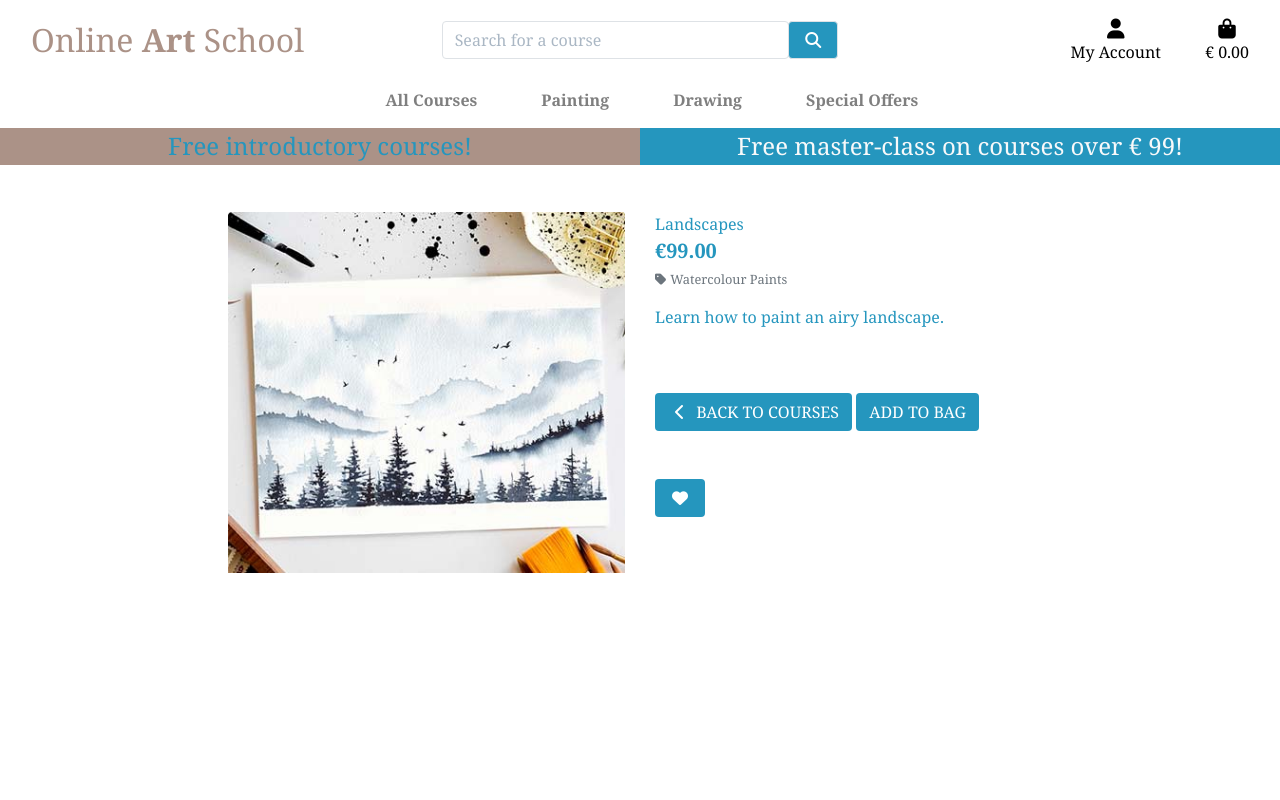
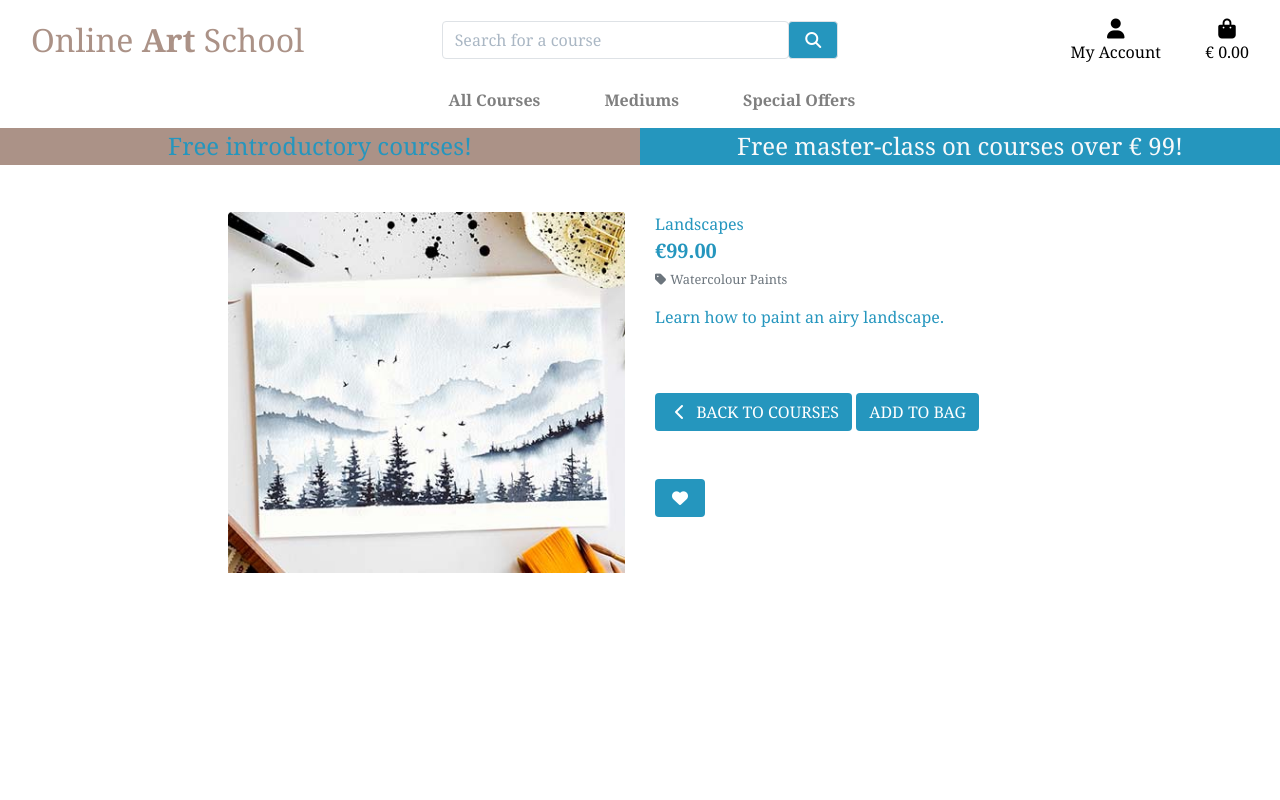
Before and after one commit to Natalitta/project_5, a Django app: page /courses/1/ in a window 1280 px wide. Run offline with Django 3.2, Linux system fonts and the light colour scheme; data comes from the database, SQL or seed files in the repository; some libraries are stand-ins or nearby versions.

Commit message:
Update base template and course detail page

```diff
--- a/courses/templates/courses/course_detail.html
+++ b/courses/templates/courses/course_detail.html
@@ -39,8 +39,8 @@
                     {% endif %}
                     {% if request.user.is_superuser %}
                         <small class="ml-3">
-                            <a href="#">Edit</a> |
-                            <a class="text-danger" href="#">Delete</a>
+                            <a href="{% url 'edit_course' course.id %}">Edit</a> |
+                            <a class="text-danger" href="{% url 'delete_course' course.id %}">Delete</a>
                         </small>
                     {% endif %}
                     <p class="mt-3">{{ course.description }}</p>
--- a/profiles/views.py
+++ b/profiles/views.py
@@ -20,8 +20,10 @@ def profile(request):
         if form.is_valid():
             form.save()
             messages.success(request, 'Profile updated successfully')
-
-    form = UserProfileForm(instance=profile)
+        else:
+            messages.error(request, 'Update failed. Please check the form filled in correctly')
+    else:
+        form = UserProfileForm(request.POST, instance=profile)
 
     orders = profile.orders.all()
 
--- a/templates/includes/main-nav.html
+++ b/templates/includes/main-nav.html
@@ -18,7 +18,7 @@
 
         <li class="nav-item dropdown">
             <a class="logo-font font-weight-bold nav-link mr-5" href="#" id="painting-link" data-toggle="dropdown" aria-haspopup="true" aria-expanded="false">
-                Painting
+                Mediums
             </a>
             <div class="dropdown-menu border-0" aria-labelledby="painting-link">
                 <a href="{% url 'courses' %}?category=watercolour" class="dropdown-item">Watercolour</a>
@@ -27,25 +27,12 @@
                 <a href="{% url 'courses' %}?category=watercolour,oil,acrylic" class="dropdown-item">All Painting</a>
             </div>
         </li>
-
-        <li class="nav-item dropdown">
-            <a class="logo-font font-weight-bold nav-link mr-5" href="#" id="drawing-link" data-toggle="dropdown" aria-haspopup="true" aria-expanded="false">
-                Drawing
-            </a>
-            <div class="dropdown-menu border-0" aria-labelledby="drawing-link">
-                <a href="{% url 'courses' %}?category=pencils" class="dropdown-item">Pencils</a>
-                <a href="{% url 'courses' %}?category=markers" class="dropdown-item">Markers</a>
-                <a href="{% url 'courses' %}?category=pencils,markers" class="dropdown-item">All Drawing</a>
-            </div>
-        </li>
-
         <li class="nav-item dropdown">
             <a class="logo-font font-weight-bold nav-link" href="#" id="specials-link" data-toggle="dropdown" aria-haspopup="true" aria-expanded="false">
                 Special Offers
             </a>
             <div class="dropdown-menu border-0" aria-labelledby="specials-link">
                 <a href="{% url 'courses' %}?category=new" class="dropdown-item">New Courses</a>
-                <a href="{% url 'courses' %}?category=deals" class="dropdown-item">Deals</a>
                 <a href="{% url 'courses' %}?category=free_courses" class="dropdown-item">Free Courses</a>
                 <a href="{% url 'courses' %}?category=new,deals,free_courses" class="dropdown-item">All Specials</a>
             </div>
```
